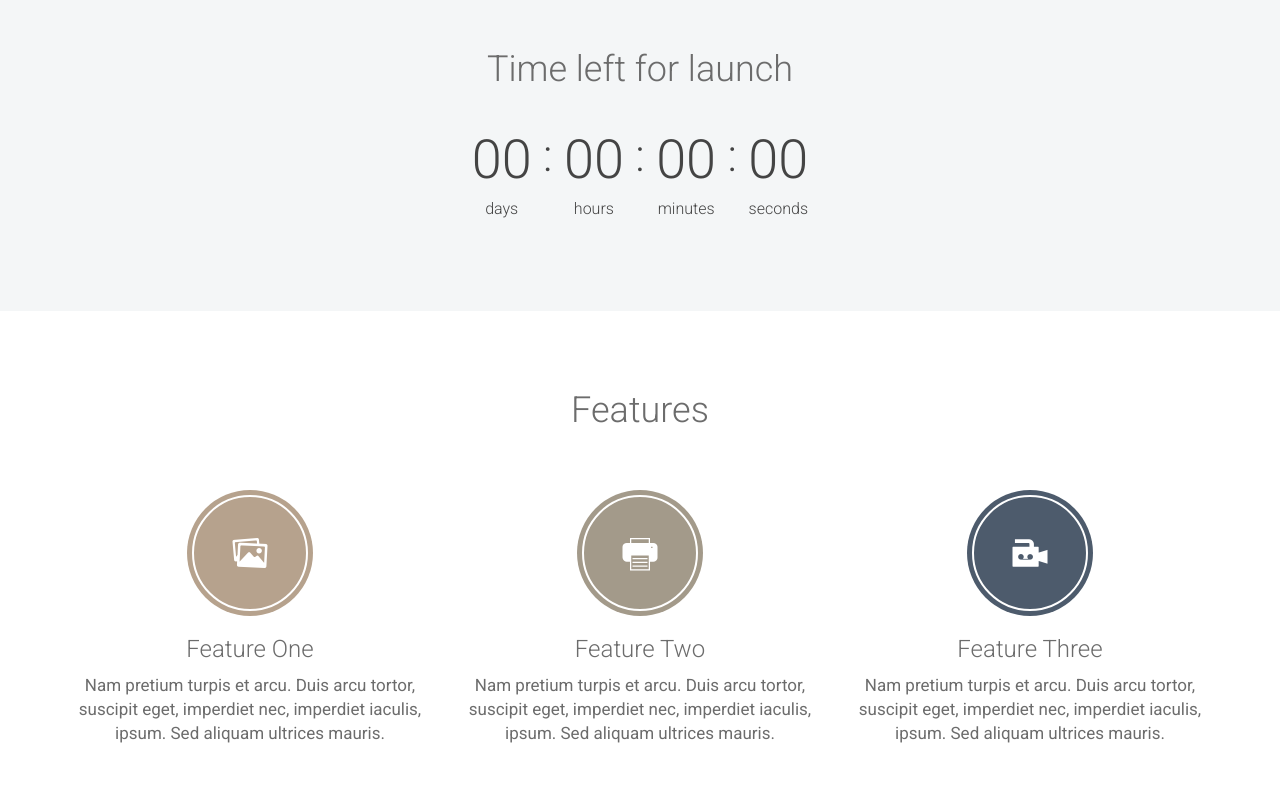
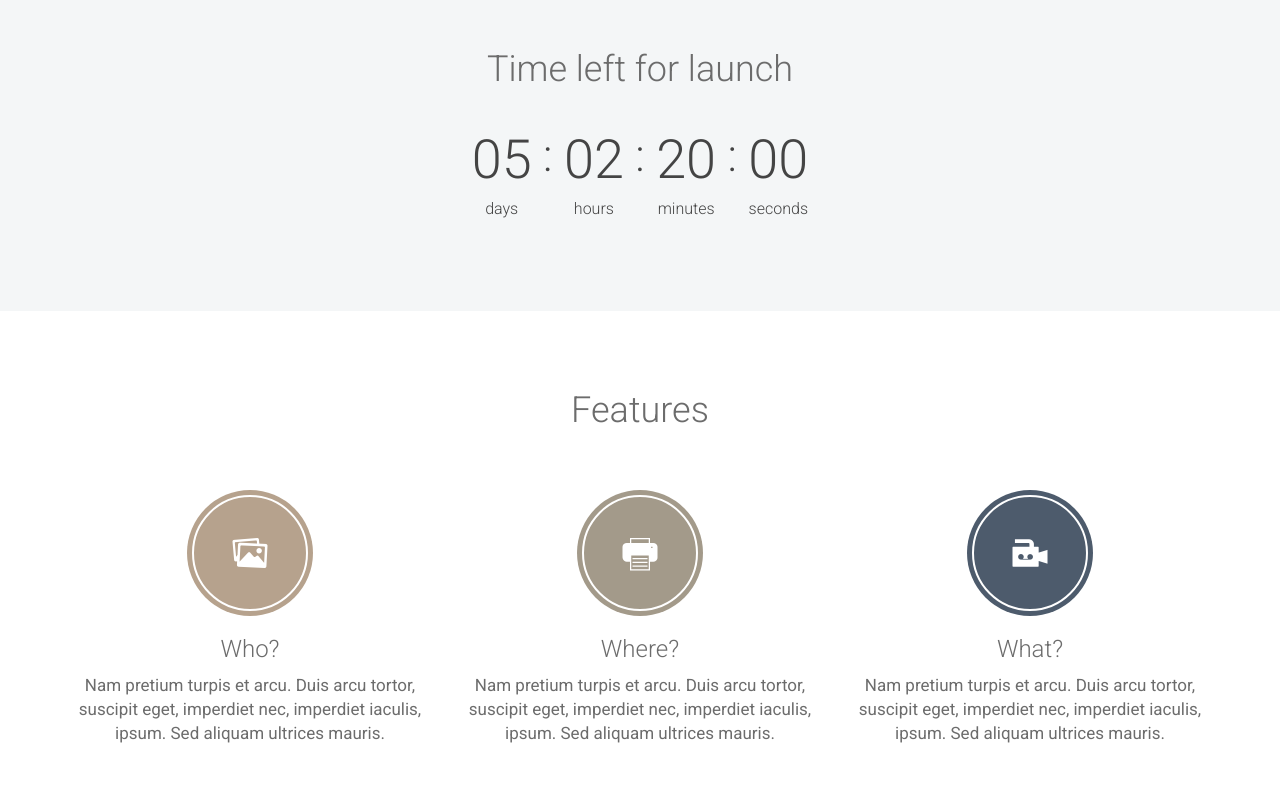
Before and after one commit to DaveGTD/restful-ner, a plain HTML site: page index.html in a window 1280 px wide. Shown: the part 840-1640 px from the top of the page. Drawn offline with Linux system fonts and the light colour scheme; files whose address does not match are found by name.

Commit message:
adding content

```diff
--- a/index.html
+++ b/index.html
@@ -8,7 +8,7 @@
     <meta name="author" content="Paul Laros">
     <link rel="shortcut icon" href="img/favicon.png">
 
-    <title>Compass - Coming Soon Theme</title>
+    <title>3dub</title>
 
     <!-- Fonts -->
     <link href="http://fonts.googleapis.com/css?family=Roboto:400,500,700,300,400italic" rel="stylesheet">
@@ -61,7 +61,7 @@
       <div class="container">
         <div class="row">
           <div class="content col-md-8 col-md-offset-2 text-center wow fadeInRight">
-            <h1>Get <strong>Early Access</strong> To Our Product</h1>
+            <h1>Get <strong>Early Access</strong> To 3dub</h1>
             <p class="h3">Subscribe Now</p>
             <div class="row">
               <div class="col-md-8 col-md-offset-2">
@@ -91,15 +91,15 @@
         <div class="row">
           <div class="col-md-12">
             <ul class="countdown text-center">
-              <li class="slide-left"> <span class="days">00</span>
+              <li class="slide-left"> <span class="days">05</span>
                 <p class="days_ref">days</p>
               </li>
               <li class="seperator">:</li>
-              <li class="slide-bottom"> <span class="hours">00</span>
+              <li class="slide-bottom"> <span class="hours">02</span>
                 <p class="hours_ref">hours</p>
               </li>
               <li class="seperator">:</li>
-              <li class="slide-top"> <span class="minutes">00</span>
+              <li class="slide-top"> <span class="minutes">20</span>
                 <p class="minutes_ref">minutes</p>
               </li>
               <li class="seperator">:</li>
@@ -126,7 +126,7 @@
                 <div class="icon one">
                   <i class="ion ion-images ion-5x"></i>
                 </div>
-                <h3>Feature One</h3>
+                <h3>Who?</h3>
                 <p>
                   Nam pretium turpis et arcu. Duis arcu tortor, suscipit eget, imperdiet nec, imperdiet iaculis, ipsum. Sed aliquam ultrices mauris.
                 </p>
@@ -138,7 +138,7 @@
                 <div class="icon two">
                   <i class="ion ion-printer ion-5x"></i>
                 </div>
-                <h3>Feature Two</h3>
+                <h3>Where?</h3>
                 <p>
                   Nam pretium turpis et arcu. Duis arcu tortor, suscipit eget, imperdiet nec, imperdiet iaculis, ipsum. Sed aliquam ultrices mauris.
                 </p>
@@ -150,7 +150,7 @@
                 <div class="icon three">
                   <i class="ion ion-videocamera ion-5x"></i>
                 </div>
-                <h3>Feature Three</h3>
+                <h3>What?</h3>
                 <p>
                   Nam pretium turpis et arcu. Duis arcu tortor, suscipit eget, imperdiet nec, imperdiet iaculis, ipsum. Sed aliquam ultrices mauris.
                 </p>
@@ -194,7 +194,7 @@
 
     <div id="footer" class="footer">
       <div class="container">
-        <div class="text-center">Copyright &copy; 2014 Compass. All rights reserved.</div>
+        <div class="text-center">Copyright &copy; 2015 3dub. All rights reserved.</div>
       </div>
     </div><!-- /#footer -->
 
```
